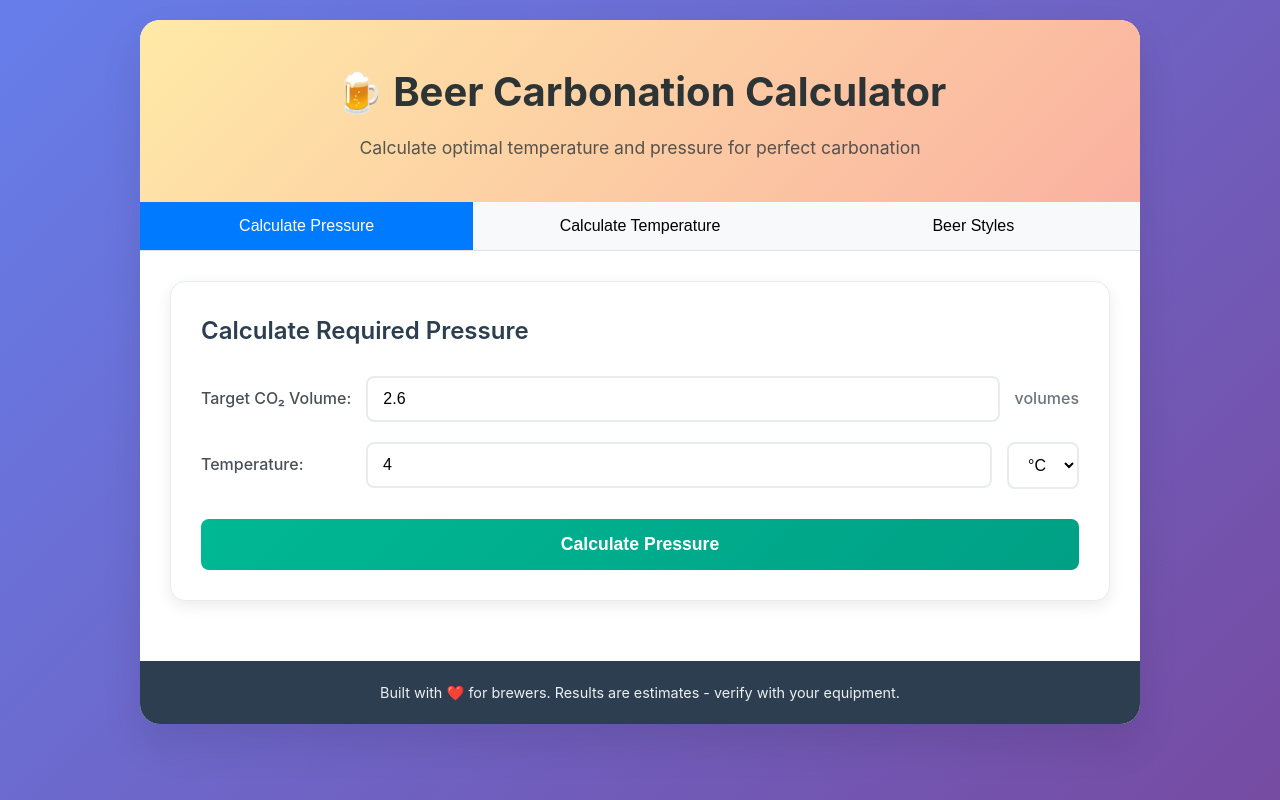
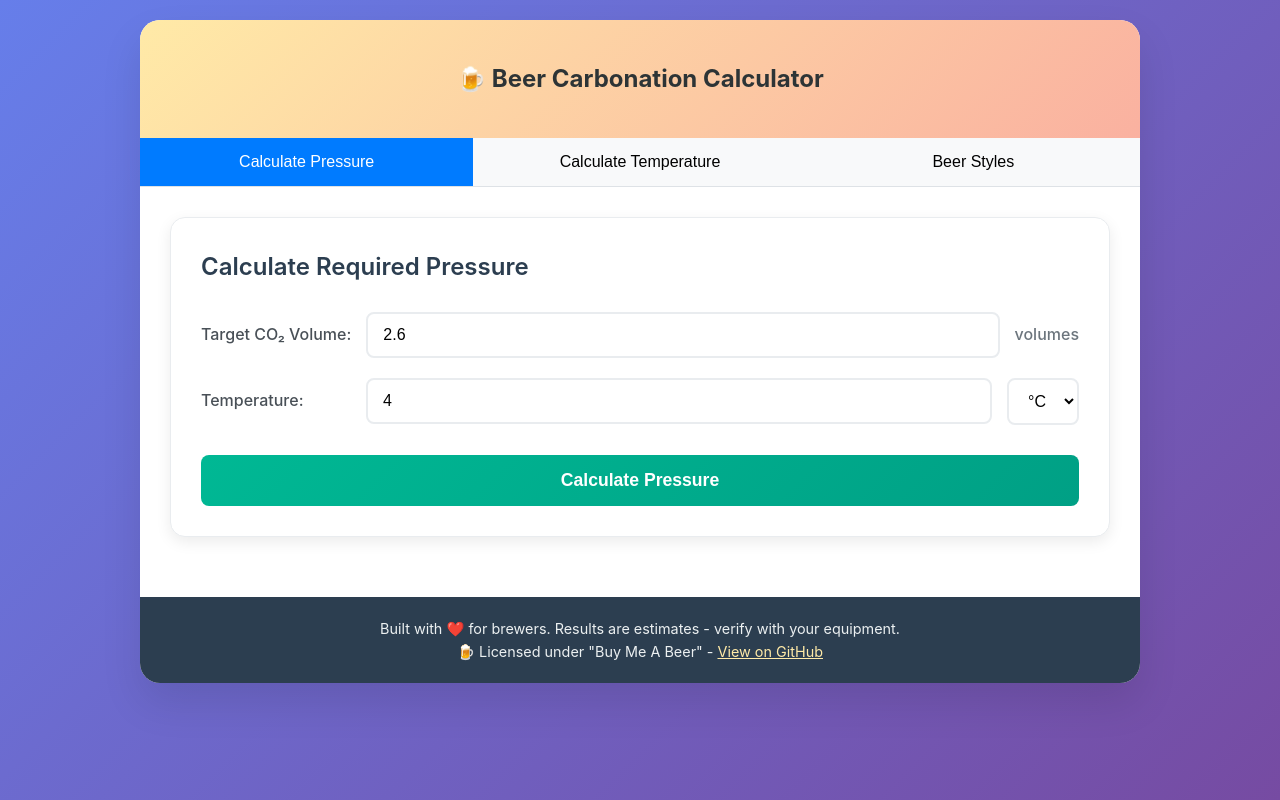
Before and after one commit to BrewnodeDave/carbonation, a website: page public/index.html in a window 1280 px wide. Drawn offline with Linux system fonts and the light colour scheme; no server answers.

Commit message:
add beer license

```diff
--- a/package.json
+++ b/package.json
@@ -15,7 +15,7 @@
   },
   "keywords": ["beer", "carbonation", "brewing", "calculator", "co2"],
   "author": "",
-  "license": "MIT",
+  "license": "Buy Me A Beer",
   "dependencies": {
     "readline-sync": "^1.4.10",
     "express": "^4.18.2"
--- a/public/index.html
+++ b/public/index.html
@@ -9,8 +9,7 @@
 <body>
     <div class="container">
         <header>
-            <h1>🍺 Beer Carbonation Calculator</h1>
-            <p>Calculate optimal temperature and pressure for perfect carbonation</p>
+            <h2>🍺 Beer Carbonation Calculator</h2>
         </header>
 
         <div class="calculator-tabs">
@@ -103,6 +102,7 @@
 
         <footer>
             <p>Built with ❤️ for brewers. Results are estimates - verify with your equipment.</p>
+            <p>🍺 Licensed under "Buy Me A Beer" - <a href="https://github.com/BrewnodeDave/carbonation" target="_blank" style="color: #ffeaa7;">View on GitHub</a></p>
         </footer>
     </div>
 
```
Also changed, not shown: README.md, 1 other file.
